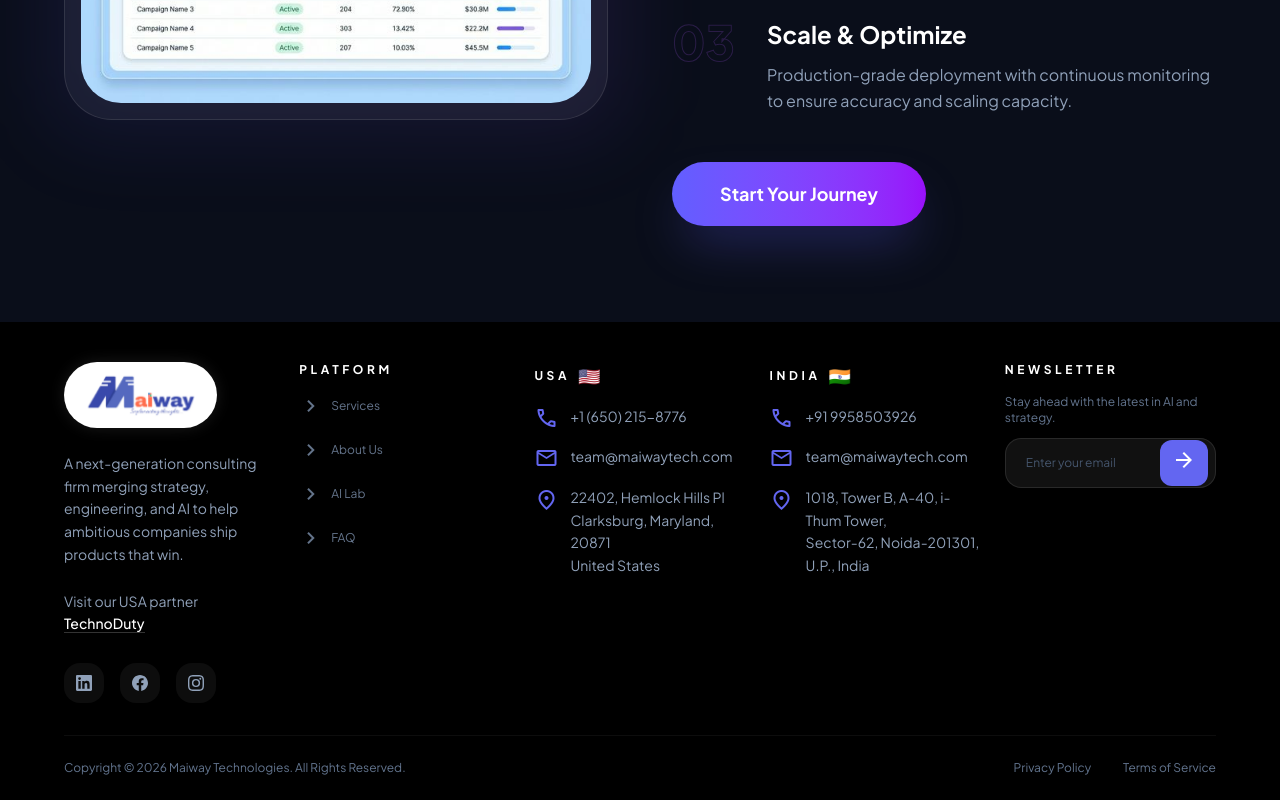
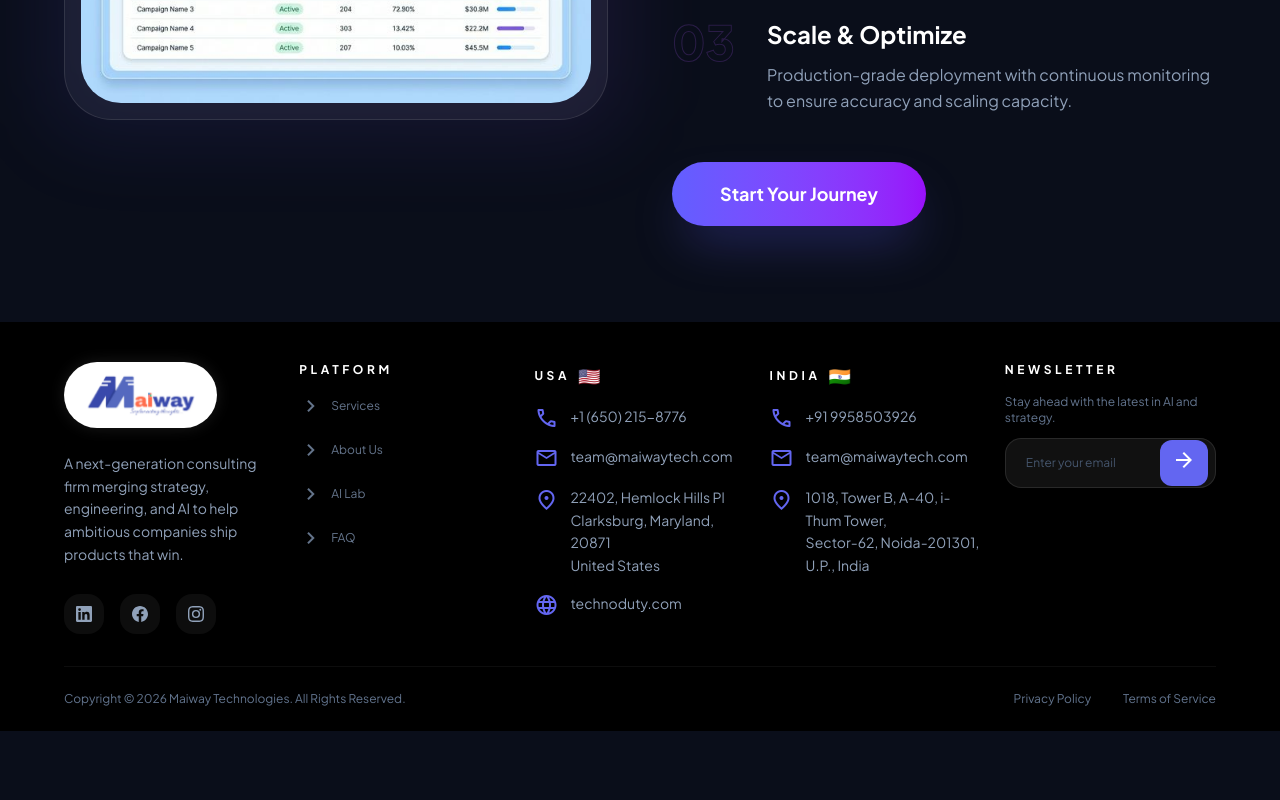
Before and after one commit to DEEPANSHU000/MaiwayTech_Website, a React (Vite) app: page / in a window 1280 px wide. Shown: the part 4297-5097 px from the top of the page. After the commit the page ends 5028 px from the top, so only its background shows below. Built offline with nearby package versions, Linux system fonts and the light colour scheme.

Commit message:
fix: Move TechnoDuty link to USA address section in footer

```diff
--- a/src/components/Footer.jsx
+++ b/src/components/Footer.jsx
@@ -14,9 +14,7 @@ export default function Footer() {
                         <p className="text-slate-400 text-sm leading-relaxed max-w-xs">
                             A next-generation consulting firm merging strategy, engineering, and AI to help ambitious companies ship products that win.
                         </p>
-                        <p className="text-slate-400 text-sm leading-relaxed max-w-xs mt-4">
-                            Visit our USA partner <a href="https://technoduty.com/" target="_blank" rel="noopener noreferrer" className="text-white hover:text-primary transition-colors font-medium border-b border-white/20 hover:border-primary">TechnoDuty</a>
-                        </p>
+
                         <div className="flex gap-4 pt-1">
                             <a className="w-10 h-10 rounded-xl bg-white/5 flex items-center justify-center hover:bg-[#0A66C2] transition-all group" href="https://www.linkedin.com/company/maiwaytechnologies/posts/?feedView=all" target="_blank" rel="noopener noreferrer" title="LinkedIn">
                                 <svg className="w-4 h-4 fill-slate-400 group-hover:fill-white transition-colors" viewBox="0 0 24 24"><path d="M20.447 20.452h-3.554v-5.569c0-1.328-.027-3.037-1.852-3.037-1.853 0-2.136 1.445-2.136 2.939v5.667H9.351V9h3.414v1.561h.046c.477-.9 1.637-1.85 3.37-1.85 3.601 0 4.267 2.37 4.267 5.455v6.286zM5.337 7.433a2.062 2.062 0 01-2.063-2.065 2.064 2.064 0 112.063 2.065zm1.782 13.019H3.555V9h3.564v11.452zM22.225 0H1.771C.792 0 0 .774 0 1.729v20.542C0 23.227.792 24 1.771 24h20.451C23.2 24 24 23.227 24 22.271V1.729C24 .774 23.2 0 22.222 0h.003z" /></svg>
@@ -54,6 +52,10 @@ export default function Footer() {
                             <li className="flex items-start gap-3 leading-relaxed">
                                 <span className="material-symbols-outlined text-primary text-[18px] mt-0.5">location_on</span>
                                 <span>22402, Hemlock Hills Pl<br />Clarksburg, Maryland, 20871<br />United States</span>
+                            </li>
+                            <li className="flex items-start gap-3">
+                                <span className="material-symbols-outlined text-primary text-[18px]">language</span>
+                                <a href="https://technoduty.com/" target="_blank" rel="noopener noreferrer" className="hover:text-white transition-colors">technoduty.com</a>
                             </li>
                         </ul>
                     </div>
```
